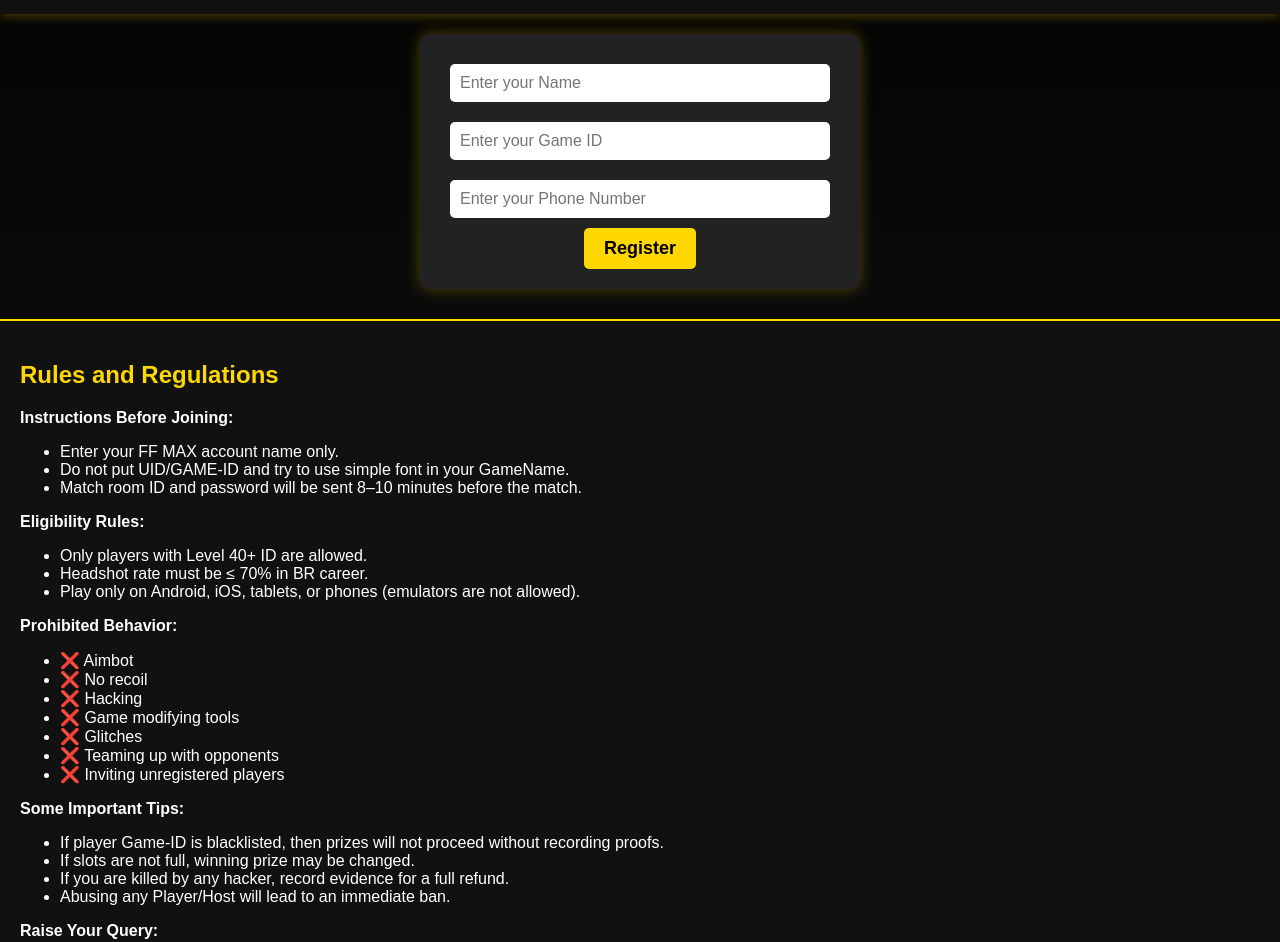
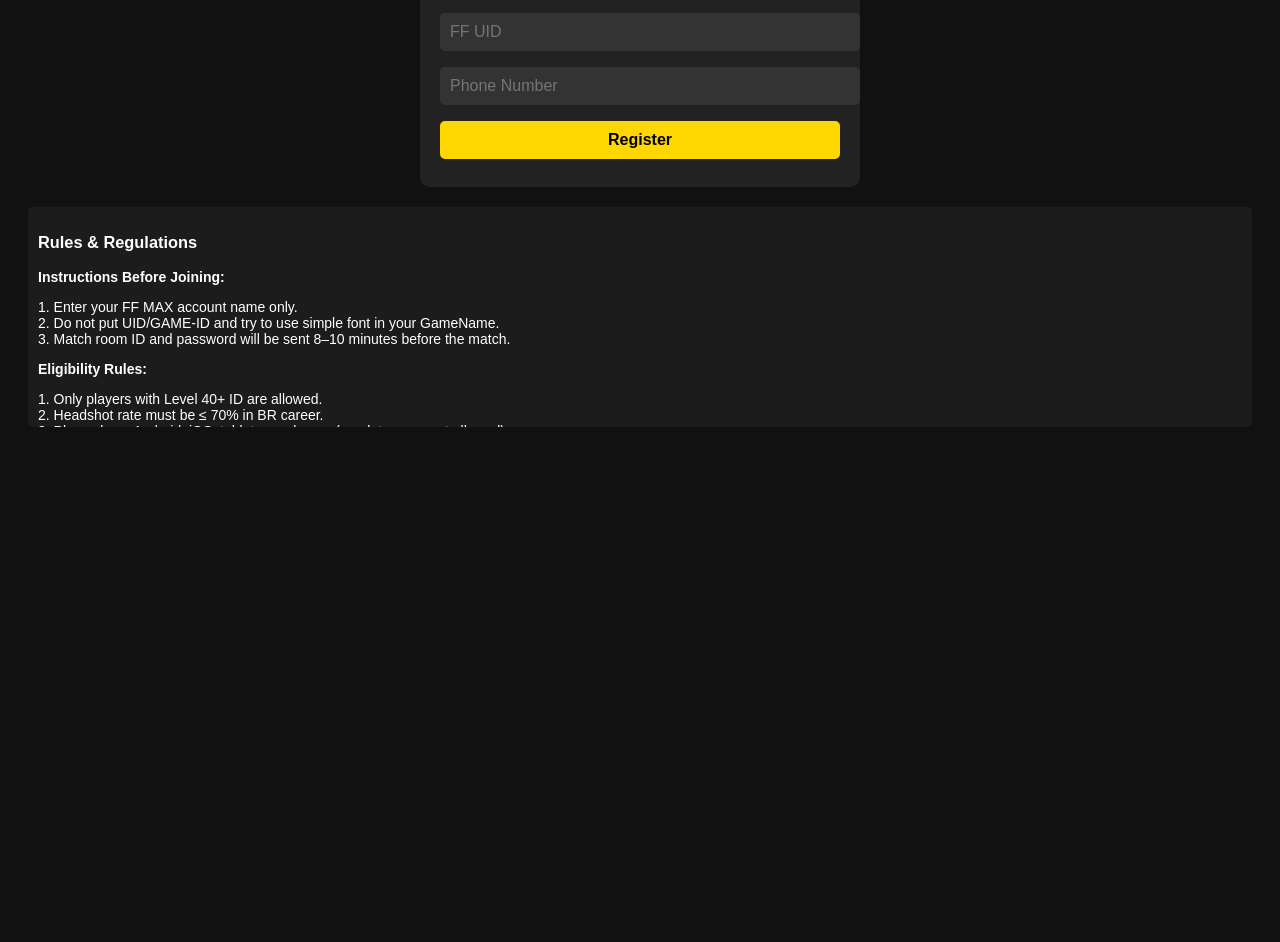
Before and after one commit to luckyzzz-107/1lione-sports, a plain HTML site: page index.html in a window 1280 px wide. Shown: the part 177-1119 px from the top of the page. After the commit the page ends 800 px from the top, so only its background shows below. Drawn offline with Linux system fonts and the light colour scheme.

Commit message:
Update index.html

```diff
--- a/index.html
+++ b/index.html
@@ -7,169 +7,110 @@
 <style>
     body {
         font-family: Arial, sans-serif;
-        background: linear-gradient(to bottom, #000000, #1a1a1a);
-        color: gold;
-        margin: 0;
-        padding: 0;
+        background-color: #111;
+        color: white;
         text-align: center;
-    }
-    header {
         padding: 20px;
-        background: #111;
-        box-shadow: 0 2px 10px rgba(255, 215, 0, 0.3);
-    }
-    header img {
-        width: 120px;
-        display: block;
-        margin: auto;
     }
     h1 {
-        margin-top: 10px;
-        font-size: 28px;
         color: gold;
     }
     form {
+        max-width: 400px;
+        margin: auto;
         background: #222;
         padding: 20px;
         border-radius: 10px;
-        width: 90%;
-        max-width: 400px;
-        margin: 20px auto;
-        box-shadow: 0 0 15px rgba(255, 215, 0, 0.3);
     }
-    input {
-        width: 90%;
+    input, button {
+        width: 100%;
         padding: 10px;
-        margin: 10px 0;
+        margin: 8px 0;
         border-radius: 5px;
         border: none;
         font-size: 16px;
     }
+    input {
+        background: #333;
+        color: white;
+    }
     button {
-        padding: 10px 20px;
         background: gold;
-        border: none;
-        border-radius: 5px;
+        color: black;
         cursor: pointer;
-        font-size: 18px;
-        color: #000;
         font-weight: bold;
     }
     button:hover {
-        background: #ffcc00;
-    }
-    #successMessage {
-        display: none;
-        margin-top: 20px;
-        font-size: 20px;
-        color: lightgreen;
-    }
-    .whatsapp-btn {
-        display: none;
-        margin-top: 15px;
-        background: #25D366;
-        color: white;
-        padding: 10px 15px;
-        text-decoration: none;
-        border-radius: 5px;
-        font-weight: bold;
+        background: orange;
     }
     .rules {
-        background: #111;
-        padding: 20px;
-        margin-top: 30px;
-        border-top: 2px solid gold;
+        background: #1c1c1c;
+        padding: 10px;
+        margin-top: 20px;
         text-align: left;
-        color: white;
-    }
-    .rules h2 {
-        color: gold;
+        border-radius: 5px;
+        height: 200px;
+        overflow-y: scroll;
+        font-size: 14px;
     }
 </style>
 </head>
 <body>
 
-<header>
-    <img src="https://i.postimg.cc/23d0f0rK/logo.png" alt="Logo">
-    <h1>1 Lion eSports Tournament Registration</h1>
-</header>
+<h1>1 Lion eSports Tournament Registration</h1>
 
 <form id="registrationForm">
-    <input type="text" id="name" placeholder="Enter your Name" required>
-    <input type="text" id="gameID" placeholder="Enter your Game ID" required>
-    <input type="text" id="phone" placeholder="Enter your Phone Number" required>
+    <input type="text" name="name" placeholder="In Game Name" required>
+    <input type="text" name="gameID" placeholder="FF UID" required>
+    <input type="text" name="phone" placeholder="Phone Number" required>
     <button type="submit">Register</button>
 </form>
 
-<div id="successMessage">✅ Registration Successful!</div>
-<a id="whatsappSupport" class="whatsapp-btn" href="https://wa.me/916370027283" target="_blank">Contact Support</a>
-
-<section class="rules">
-    <h2>Rules and Regulations</h2>
+<div class="rules">
+    <h3>Rules & Regulations</h3>
     <p><strong>Instructions Before Joining:</strong></p>
-    <ul>
-        <li>Enter your FF MAX account name only.</li>
-        <li>Do not put UID/GAME-ID and try to use simple font in your GameName.</li>
-        <li>Match room ID and password will be sent 8–10 minutes before the match.</li>
-    </ul>
+    <p>1. Enter your FF MAX account name only.<br>
+    2. Do not put UID/GAME-ID and try to use simple font in your GameName.<br>
+    3. Match room ID and password will be sent 8–10 minutes before the match.</p>
 
     <p><strong>Eligibility Rules:</strong></p>
-    <ul>
-        <li>Only players with Level 40+ ID are allowed.</li>
-        <li>Headshot rate must be ≤ 70% in BR career.</li>
-        <li>Play only on Android, iOS, tablets, or phones (emulators are not allowed).</li>
-    </ul>
+    <p>1. Only players with Level 40+ ID are allowed.<br>
+    2. Headshot rate must be ≤ 70% in BR career.<br>
+    3. Play only on Android, iOS, tablets, or phones (emulators are not allowed).</p>
 
-    <p><strong>Prohibited Behavior:</strong></p>
-    <ul>
-        <li>❌ Aimbot</li>
-        <li>❌ No recoil</li>
-        <li>❌ Hacking</li>
-        <li>❌ Game modifying tools</li>
-        <li>❌ Glitches</li>
-        <li>❌ Teaming up with opponents</li>
-        <li>❌ Inviting unregistered players</li>
-    </ul>
+    <p><strong>Prohibited Behavior:</strong><br>
+    ❌Aimbot ❌No recoil ❌Hacking ❌Game modifying tools ❌Glitches ❌Teaming ❌Unregistered players</p>
 
-    <p><strong>Some Important Tips:</strong></p>
-    <ul>
-        <li>If player Game-ID is blacklisted, then prizes will not proceed without recording proofs.</li>
-        <li>If slots are not full, winning prize may be changed.</li>
-        <li>If you are killed by any hacker, record evidence for a full refund.</li>
-        <li>Abusing any Player/Host will lead to an immediate ban.</li>
-    </ul>
+    <p><strong>Some Important Tips:</strong><br>
+    1️⃣ Blacklisted ID will not get prizes without proof.<br>
+    2️⃣ If slots not full, prize may change.<br>
+    3️⃣ Record proof if hacker kills you.<br>
+    4️⃣ Abusing Player/Host = Ban.</p>
 
-    <p><strong>Raise Your Query:</strong></p>
-    <p>✉️ Raise issues with customer support within 2 hours of match end time.</p>
+    <p><strong>Raise Your Query:</strong><br>
+    ✉️ Contact support within 2 hours of match end.</p>
 
-    <p><strong>Note:</strong></p>
-    <p>⚠️ 1 Lion eSports reserves the right to modify prizes and rules.</p>
-</section>
+    <p><strong>Note:</strong><br>
+    ⚠️ 1 Lion eSports can modify prizes/rules anytime.</p>
+</div>
 
 <script>
-const WEB_APP_URL = "https://script.google.com/macros/s/AKfycbw61UsOAvvF1ixEiCFvrB_x4M4IIhL_dYarQFLKAbhB8S0OpVmpqoP4zBHQH884Qiz0jQ/exec";
+const scriptURL = "https://script.google.com/macros/s/AKfycbzfO121rE2iX2kQpMqp3X_bDVij968UdtrJMF1PtzngtiqqJ7o0GmpF_DveOpzn-1SqxQ/exec";
 
-document.getElementById("registrationForm").addEventListener("submit", function(e) {
+document.getElementById('registrationForm').addEventListener('submit', e => {
     e.preventDefault();
 
-    const name = document.getElementById("name").value.trim();
-    const gameID = document.getElementById("gameID").value.trim();
-    const phone = document.getElementById("phone").value.trim();
+    const formData = new FormData(e.target);
+    const data = Object.fromEntries(formData.entries());
 
-    fetch(WEB_APP_URL, {
+    fetch(scriptURL, {
         method: 'POST',
-        body: JSON.stringify({ name, gameID, phone }),
-        headers: { "Content-Type": "application/json" }
+        body: JSON.stringify(data)
     })
     .then(res => res.json())
-    .then(data => {
-        if (data.success) {
-            document.getElementById("successMessage").style.display = "block";
-            document.getElementById("whatsappSupport").style.display = "inline-block";
-            document.getElementById("registrationForm").reset();
-        } else {
-            alert("Error saving. Contact admin.");
-        }
+    .then(response => {
+        alert(response.message || "Registration successful!");
+        e.target.reset();
     })
     .catch(err => {
         alert("Error: " + err.message);
```
